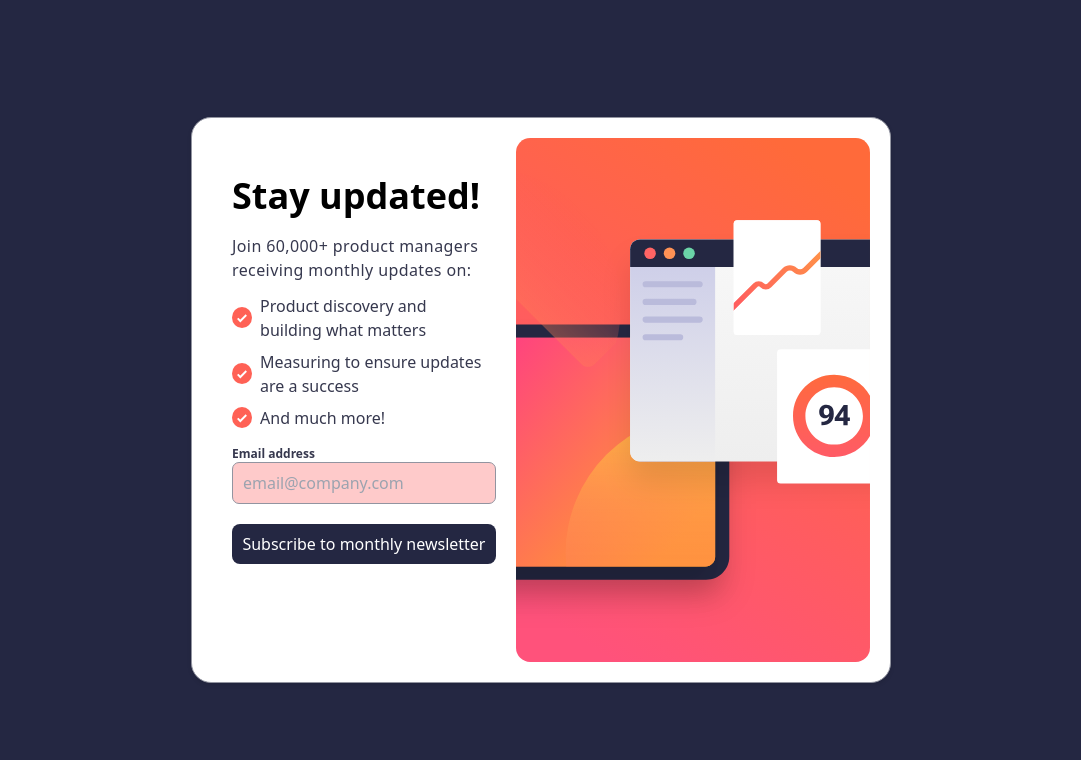
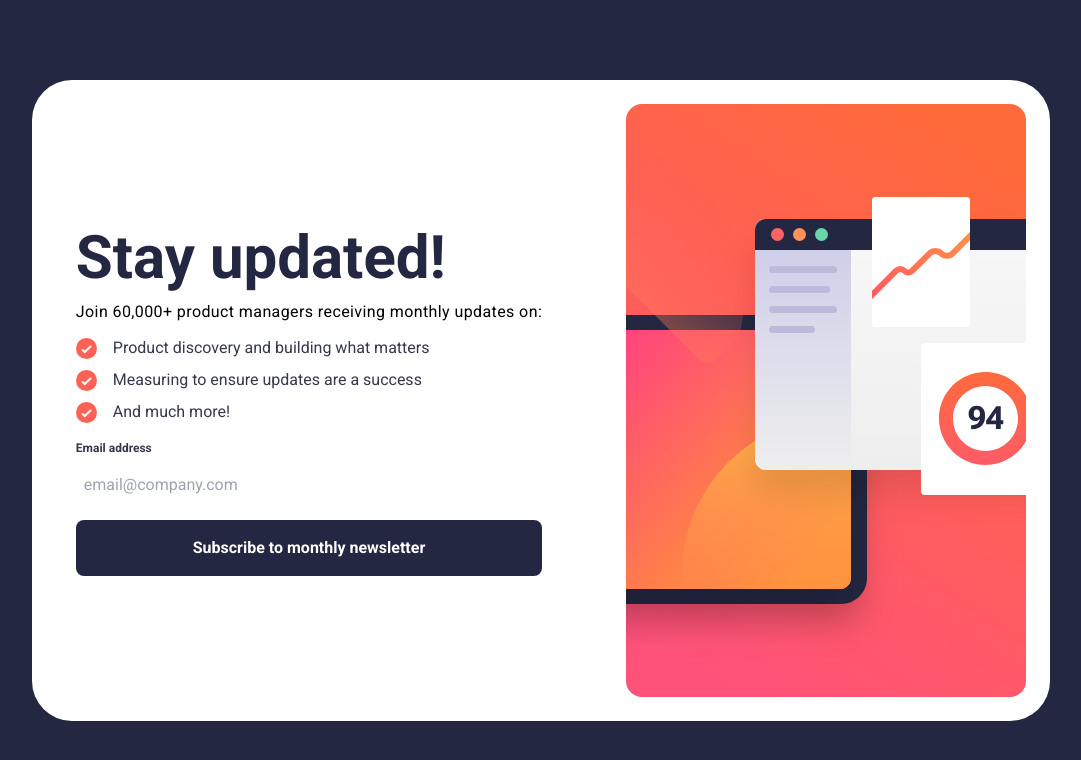
Before and after one commit to saranatour1/newsletter-sign-up-with-success-message-main, a Vue app: page / in a window 1280 px wide. Shown: the top 760 px of the page, without its empty margins (99-1180 px from the left). Built offline with nearby package versions, Linux system fonts and the light colour scheme.

Commit message:
update styles

```diff
--- a/src/components/NewsLetter.vue
+++ b/src/components/NewsLetter.vue
@@ -1,69 +1,57 @@
 <script setup lang="ts">
-// import StayUpdated from './NewsLetterComponents/StayUpdated.vue';
 import { ref, onMounted } from 'vue';
 
-
-// import { ref } from 'vue';
 const stayUpdatedText: string[] = [
   "Product discovery and building what matters",
   "Measuring to ensure updates are a success",
   "And much more!",
 ];
 
-let isValid = ref(false);
-let errMsg = ref("");
-let text = ref("");
-let emailVal = ref("");
-let isLarge = ref(true);
-
-onMounted(() => {
-  window.addEventListener('resize', () => {
-    isLarge.value = window.innerWidth >= 376;
-  });
-
-})
-
-
-console.log(text.value);
+const isValid = ref<boolean | null>(null);
+const errMsg = ref("");
+const text = ref("");
+const emailVal = ref("");
 const emailRegEx = ref(/^[\w\.-]+@[a-zA-Z\d\.-]+\.[a-zA-Z]{2,}$/);
 
+const nextStep = ref(false);
+
 const validateEmail = (input: string) => {
+  if (input.trim() === "") {
+    isValid.value = null; // Reset validation state for empty input
+    return (errMsg.value = ""); // Reset error message for empty input
+  }
   if (input.match(emailRegEx.value)) {
     isValid.value = true;
-    emailVal.value = text.value;
-
-    return (text.value = "");
   } else {
     isValid.value = false;
     return (errMsg.value = "Valid Email required");
   }
+};
 
-  // pass items from child to parent
-};
+const goToNextStep = () => {
+  if (isValid.value && isValid.value !== null) {
+    nextStep.value = true;
+  } else {
+    nextStep.value = false;
+  }
+}
+
+
 </script>
 <template>
-  <!-- This is our Larger pot, Containes two components -->
-  <div v-if="!isValid" class="bg-white w-full mx-auto my-0 card">
-    <div class="container" style="display: flex; justify-content: center; align-items: center;">
-  <img
-    v-if="isLarge"
-    src="/src/assets/illustration-sign-up-desktop.svg"
-    class="h-full object-contain"
-    alt="sign up illustration"
-  />
-  <img
-    v-else
-    src="/src/assets/illustration-sign-up-mobile.svg"
-    class="h-full object-contain"
-    alt="sign up illustration"
-  />
+  <div v-if="!nextStep"
+    class="w-[58.375rem] h-[40.063rem] flex flex-row-reverse items-center justify-around p-6 bg-white gap-x-16  rounded-[40px] max-md:h-screen md:w-full max-md:flex-col">
 
-</div>
+    <picture>
+      <source srcset="/src/assets/illustration-sign-up-mobile.svg" media="(max-width: 600px)" />
+      <img src="/src/assets/illustration-sign-up-desktop.svg" alt="MDN" />
+    </picture>
 
 
-  <div class="stay-updated p-5">
-    <h1 class="my-5 text-4xl leading-none font-extrabold">Stay updated!</h1>
-    <p class="-tracking-tight my-2">
+
+    <div class=" p-5 inline-flex flex-col justify-around items-start">
+      <h1 class=" text-6xl text-gray-1000 font-roboto font-bold my-1 tracking-normal">Stay updated!</h1>
+      <p class="-tracking-tight my-2 font-roboto text-base line-clamp-2 font-normal">
         Join 60,000+ product managers receiving monthly updates on:
       </p>
 
@@ -71,51 +59,42 @@ const validateEmail = (input: string) => {
         <tbody>
           <tr class="my-1" v-for="(message, index) in stayUpdatedText" :key="index">
             <td class="px-0 py-1">
-            <img
-              src="/src/assets/icon-list.svg"
-              alt="icons list"
-              class="mr-2"
-            />
+              <img src="/src/assets/icon-list.svg" alt="icons list" class="mr-2" />
             </td>
-          <td class="px-2 py-1">{{ message }}</td>
+            <td class="px-2 py-1 font-roboto text-gray-970 text-base">{{ message }}</td>
           </tr>
         </tbody>
       </table>
-    <form @submit="(event) => event.preventDefault()">
-      <div class="mb-3 flex flex-col">
-        <label for="email" class="text-xs font-extrabold mt-3">
+      <form @submit.prevent class=" w-full">
+        <div class="mb-3 flex flex-col w-full">
+          <label for="email" class="text-xs font-extrabold mt-3 font-roboto text-gray-970">
             <div class="inline-flex justify-between">
-            <span class="mr-10"> Email address </span>
-            <span v-if="isValid" class="text-red-300">{{ errMsg }}</span>
+              <span class="mr-10 font-roboto text-gray-970 font-bold mb-1"> Email address </span>
+              <span class="mr-10 font-roboto  font-bold mb-1 text-red-300 self-end" v-if="!isValid">{{ errMsg }}</span>
               <span v-else> </span>
             </div>
           </label>
-        <input
-          type="email"
-          name="email"
-          id="email"
-          placeholder="email@company.com"
-          class="py-2 w-full px-2"
-          :class="isValid ? 'bg-white' : ' bg-red-200 border-red-500'"
-          :value="text"
-          @input="(event) => (text = (event.target as HTMLInputElement)?.value)"
-        />
+          <input type="email" name="email" id="email" placeholder="email@company.com" @submit.prevent
+            class="bg-white indent-2 text-gray-970 h-12 w-full outline-none font-roboto rounded-lg p-0 border-gray-970  focus:border-black focus:outline-black"
+            :class="isValid ? 'bg-white' : ' border-red-tomato bg-red-tomato/25  focus:outline-red-tomato text-red-tomato'"
+            @input="validateEmail(text)" v-model="text" />
         </div>
 
-      <button
-        @click="validateEmail(text)"
-        class="text-white text-center w-full py-2 px-2 rounded-lg my-2"
-      >
+        <button @click="goToNextStep"
+          class=" w-full h-14 bg-gray-1000 flex items-center justify-center text-white font-roboto font-bold rounded-lg mt-2 hover:bg">
           Subscribe to monthly newsletter
         </button>
       </form>
     </div>
   </div>
 
-<div v-if="isValid" class="flex justify-center items-center bg-white p-10 card lg:flex lg:justify-center lg:items-center">
+
+
+  <div v-if="nextStep"
+    class="flex justify-center items-center bg-white p-10 card lg:flex lg:justify-center lg:items-center">
     <div class="container flex flex-col justify-around h-full">
       <div class=" sm:mt-24 flex-grow">
-      <img src="/src/assets/icon-success.svg" alt="success icon" class="my-2"/>
+        <img src="/src/assets/icon-success.svg" alt="success icon" class="my-2" />
         <h1 class="my-5 text-4xl leading-none font-extrabold">
           Thanks for subscribing!
         </h1>
@@ -126,94 +105,21 @@ const validateEmail = (input: string) => {
         </p>
       </div>
       <div>
-      <button
-        id="dis"
-        class="text-white text-center w-full py-2 px-2 rounded-lg my-2"
-        @click="isValid=!isValid"
-      >
+        <button id="dis" class="text-white text-center w-full py-2 px-2 rounded-lg my-2" @click="isValid = !isValid">
           Dismiss message
         </button>
       </div>
     </div>
   </div>
-
 </template>
 
-<style>
-/** Desktop Media Query */
-/* Styles for screens between 600px and 1440px */
-@media (min-width: 600px) and (max-width: 1840px) {
-  body{
-    background:hsl(234, 29%, 20%);
-    /* height: 100vh; */
-    display: flex;
-      justify-content: center;
-      align-items: center;
-      min-height: 100vh;
-  }
-  .card{
-    max-height: fit-content;
-    max-width: 700px;
-    padding: 20px;
-    border: 1px solid hsl(231, 7%, 60%);
-    background-color: hsl(0, 0%, 100%);
-    box-shadow: 0 2px 4px rgba(0, 0, 0, 0.1);
-    border-radius: 20px;
-  }
-
-  .card:first-of-type{
-    display: flex;
-    flex-direction: row-reverse;
-  }
-  .h-72.m-0 > img{
-    padding: 5px;
-    height: fit-content;
-    object-fit: contain;
-  }
-}
-
-
-/**Mobile Media Query */
-
-
-@media (max-width: 375px) {
-  body {
-    overflow-x: hidden;
-  }
-  div.bg-white.w-full.mx-auto.my-0 , div.flex.justify-center.items-center.bg-white.p-10{
-    height: 100vh;
-  }
-
-  .stay-updated {
-    width: 90vw;
-    /* height: 100vh; */
-    margin: 0 auto;
-  }
-
-}
-td,
-p,
-label {
-  color: hsl(235, 18%, 26%);
-}
-
-input[type="email"] {
-  color: hsl(235, 18%, 26%);
-  border-radius: 7px;
-  text-indent: 2px;
-  border: 1px solid hsl(231, 7%, 60%);
-}
-
-input[type="email"]:focus {
-  border: 1px solid hsl(235, 18%, 26%);
-}
-
+<style scoped>
 button {
-  background-color: hsl(234, 29%, 20%);
+  transition: background-color 1s ease-in-out;
 }
 
 button:hover {
-  background-image: linear-gradient(45deg, hsl(4, 100%, 67%), hsl(0, 0%, 100%));
-  transition: background-image 0.5s ease;
+  background: rgb(255, 84, 116);
+  background: linear-gradient(45deg, rgba(255, 84, 116, 1) 0%, rgba(255, 103, 64, 1) 44%);
 }
 </style>
```
Lines whose indentation alone changed are shown as unchanged.
